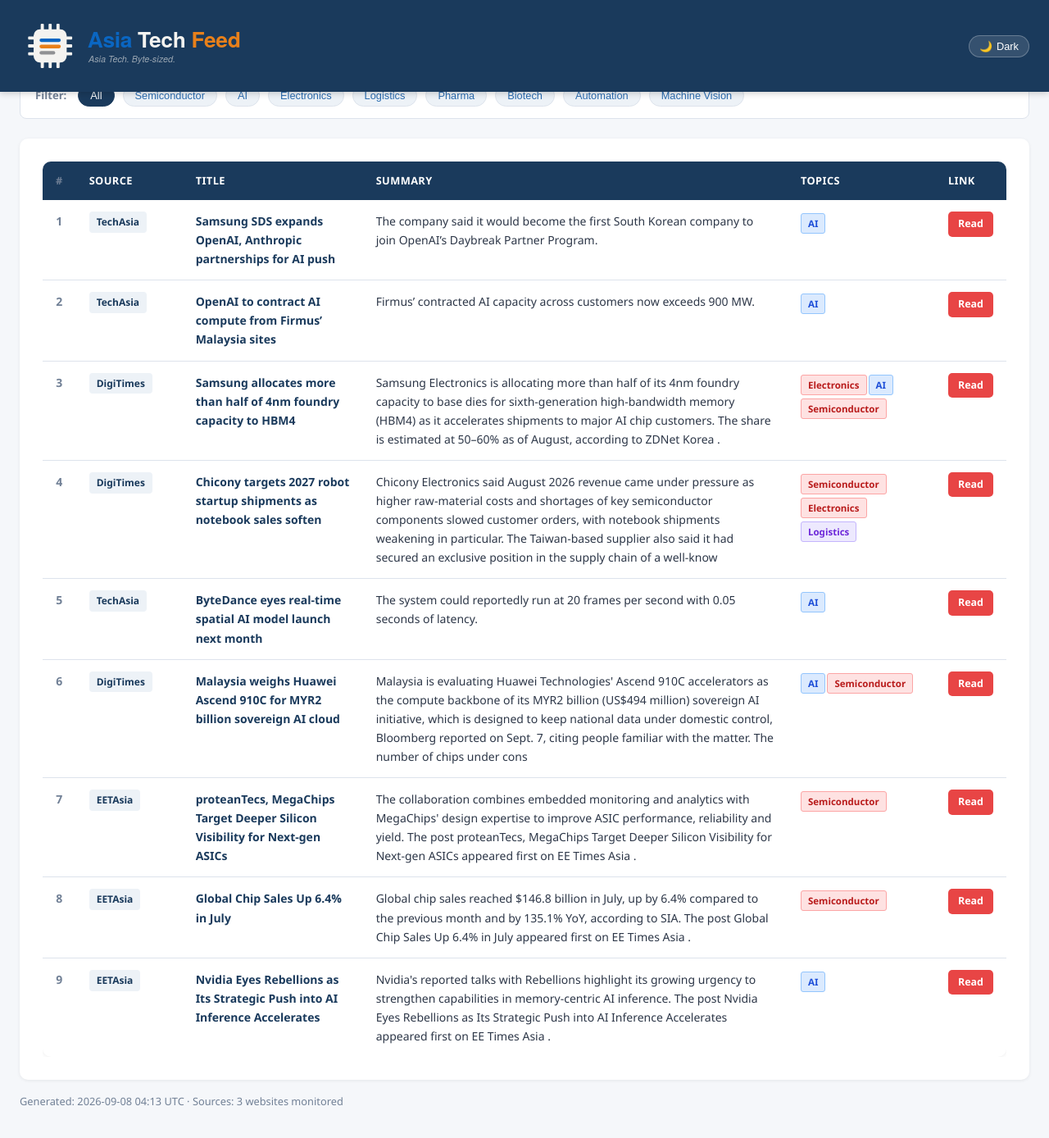
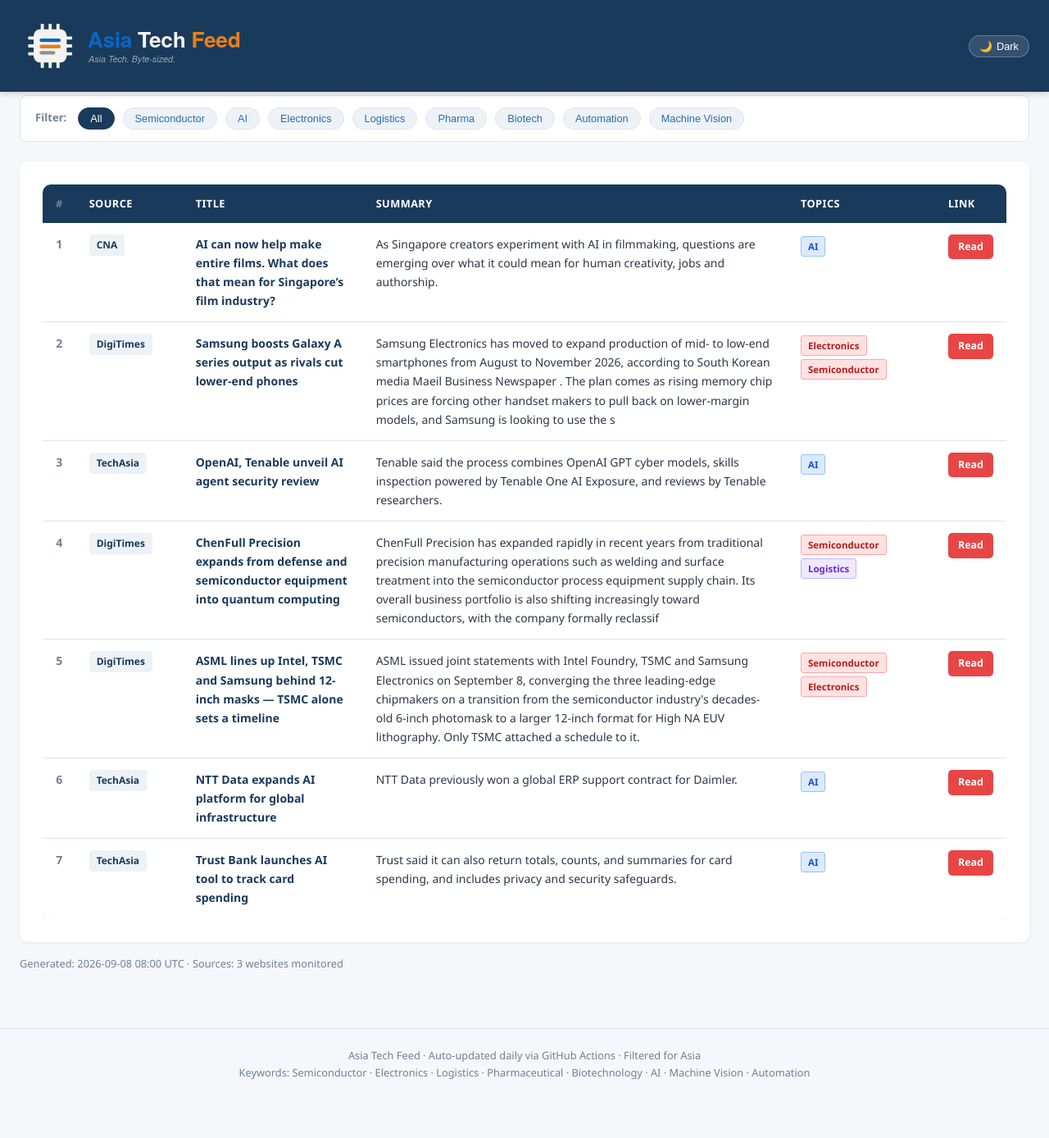
Before and after one commit to asiatechfeed/Asia-Tech-Feed, a Jekyll site: the page built from _posts/2026-09-08-asia-tech-news-digest.md, in a window 1280 px wide and 1400 px high, scrolled down 633 px. Shown: the top 1388 px of the window at 82% size. Built offline with Jekyll 4.4.1, drawn with Linux system fonts in a browser that asks for light colours; a script that is not in the unit is left out; after the commit the page ends 1974 px from its top, so only the background shows below that; some of the changed text lies outside the part shown.

Commit message:
📰 News digest 2026-09-08 (7 articles)

```diff
--- a/_posts/2026-09-08-asia-tech-news-digest.md
+++ b/_posts/2026-09-08-asia-tech-news-digest.md
@@ -1,16 +1,16 @@
 ---
 layout: post
 title: "Asia Tech News Digest - September 08, 2026"
-date: 2026-09-08 12:13:50 +0800
-articles_count: 9
+date: 2026-09-08 16:00:44 +0800
+articles_count: 7
 sources_count: 3
-sources: ["DigiTimes", "EETAsia", "TechAsia"]
+sources: ["CNA", "DigiTimes", "TechAsia"]
 csv_file: /assets/data/news-2026-09-08.tsv
-featured_title: "Samsung SDS expands OpenAI, Anthropic partnerships for AI push"
-featured_url: "https://www.techinasia.com/samsung-sds-expands-chatgpt-enterprise-client-base-in-korea"
-featured_source: "TechAsia"
-featured_summary: "The company said it would become the first South Korean company to join OpenAI\u2019s Daybreak Partner Program."
-featured_image: ""
+featured_title: "AI can now help make entire films. What does that mean for Singapore\u2019s film industry?"
+featured_url: "https://www.channelnewsasia.com/singapore/ai-films-what-does-it-mean-singapore-film-industry-6367711"
+featured_source: "CNA"
+featured_summary: "As Singapore creators experiment with AI in filmmaking, questions are emerging over what it could mean for human creativity, jobs and authorship."
+featured_image: "https://dam.mediacorp.sg/image/upload/s--BMj-TYe9--/c_fill,g_auto,h_676,w_1200/f_auto,q_auto/v1/mediacorp/cna/image/2026/09/07/pic-2-crooks.png?itok=mSl4E0YB"
 ---
 
 <table class="news-table">
@@ -27,75 +27,59 @@ featured_image: ""
 <tbody>
 <tr>
   <td class="col-num">1</td>
-  <td class="col-source"><span class="source-badge">TechAsia</span></td>
-  <td class="col-title"><span class="article-title">Samsung SDS expands OpenAI, Anthropic partnerships for AI push</span></td>
-  <td class="col-summary">The company said it would become the first South Korean company to join OpenAI’s Daybreak Partner Program.</td>
+  <td class="col-source"><span class="source-badge">CNA</span></td>
+  <td class="col-title"><span class="article-title">AI can now help make entire films. What does that mean for Singapore’s film industry?</span></td>
+  <td class="col-summary">As Singapore creators experiment with AI in filmmaking, questions are emerging over what it could mean for human creativity, jobs and authorship.</td>
   <td class="col-tags"><span class="tag ai">AI</span></td>
-  <td class="col-link"><a class="btn-link" href="https://www.techinasia.com/samsung-sds-expands-chatgpt-enterprise-client-base-in-korea" target="_blank" rel="noopener">Read</a></td>
+  <td class="col-link"><a class="btn-link" href="https://www.channelnewsasia.com/singapore/ai-films-what-does-it-mean-singapore-film-industry-6367711" target="_blank" rel="noopener">Read</a></td>
 </tr>
 <tr>
   <td class="col-num">2</td>
-  <td class="col-source"><span class="source-badge">TechAsia</span></td>
-  <td class="col-title"><span class="article-title">OpenAI to contract AI compute from Firmus’ Malaysia sites</span></td>
-  <td class="col-summary">Firmus’ contracted AI capacity across customers now exceeds 900 MW.</td>
-  <td class="col-tags"><span class="tag ai">AI</span></td>
-  <td class="col-link"><a class="btn-link" href="https://www.techinasia.com/nvidia-backed-australian-ai-firm-firmus-eyes-ipo-after-gpu-deal" target="_blank" rel="noopener">Read</a></td>
+  <td class="col-source"><span class="source-badge">DigiTimes</span></td>
+  <td class="col-title"><span class="article-title">Samsung boosts Galaxy A series output as rivals cut lower-end phones</span></td>
+  <td class="col-summary">Samsung Electronics has moved to expand production of mid- to low-end smartphones from August to November 2026, according to South Korean media Maeil Business Newspaper . The plan comes as rising memory chip prices are forcing other handset makers to pull back on lower-margin models, and Samsung is looking to use the s</td>
+  <td class="col-tags"><span class="tag semi">Electronics</span><span class="tag semi">Semiconductor</span></td>
+  <td class="col-link"><a class="btn-link" href="https://www.digitimes.com/news/a20260908PD225/samsung-production-galaxy-2026-shipments.html" target="_blank" rel="noopener">Read</a></td>
 </tr>
 <tr>
   <td class="col-num">3</td>
-  <td class="col-source"><span class="source-badge">DigiTimes</span></td>
-  <td class="col-title"><span class="article-title">Samsung allocates more than half of 4nm foundry capacity to HBM4</span></td>
-  <td class="col-summary">Samsung Electronics is allocating more than half of its 4nm foundry capacity to base dies for sixth-generation high-bandwidth memory (HBM4) as it accelerates shipments to major AI chip customers. The share is estimated at 50–60% as of August, according to ZDNet Korea .</td>
-  <td class="col-tags"><span class="tag semi">Electronics</span><span class="tag ai">AI</span><span class="tag semi">Semiconductor</span></td>
-  <td class="col-link"><a class="btn-link" href="https://www.digitimes.com/news/a20260908VL205/samsung-hbm4-capacity-4nm-hbm.html" target="_blank" rel="noopener">Read</a></td>
+  <td class="col-source"><span class="source-badge">TechAsia</span></td>
+  <td class="col-title"><span class="article-title">OpenAI, Tenable unveil AI agent security review</span></td>
+  <td class="col-summary">Tenable said the process combines OpenAI GPT cyber models, skills inspection powered by Tenable One AI Exposure, and reviews by Tenable researchers.</td>
+  <td class="col-tags"><span class="tag ai">AI</span></td>
+  <td class="col-link"><a class="btn-link" href="https://www.techinasia.com/cybersecurity-stocks-fall-anthropic-tool-sparks-ai-fears" target="_blank" rel="noopener">Read</a></td>
 </tr>
 <tr>
   <td class="col-num">4</td>
   <td class="col-source"><span class="source-badge">DigiTimes</span></td>
-  <td class="col-title"><span class="article-title">Chicony targets 2027 robot startup shipments as notebook sales soften</span></td>
-  <td class="col-summary">Chicony Electronics said August 2026 revenue came under pressure as higher raw-material costs and shortages of key semiconductor components slowed customer orders, with notebook shipments weakening in particular. The Taiwan-based supplier also said it had secured an exclusive position in the supply chain of a well-know</td>
-  <td class="col-tags"><span class="tag semi">Semiconductor</span><span class="tag semi">Electronics</span><span class="tag logis">Logistics</span></td>
-  <td class="col-link"><a class="btn-link" href="https://www.digitimes.com/news/a20260908PD208/chicony-2026-startup-robot-revenue.html" target="_blank" rel="noopener">Read</a></td>
+  <td class="col-title"><span class="article-title">ChenFull Precision expands from defense and semiconductor equipment into quantum computing</span></td>
+  <td class="col-summary">ChenFull Precision has expanded rapidly in recent years from traditional precision manufacturing operations such as welding and surface treatment into the semiconductor process equipment supply chain. Its overall business portfolio is also shifting increasingly toward semiconductors, with the company formally reclassif</td>
+  <td class="col-tags"><span class="tag semi">Semiconductor</span><span class="tag logis">Logistics</span></td>
+  <td class="col-link"><a class="btn-link" href="https://www.digitimes.com/news/a20260908PD219/equipment-quantum-computing-business-revenue-production.html" target="_blank" rel="noopener">Read</a></td>
 </tr>
 <tr>
   <td class="col-num">5</td>
-  <td class="col-source"><span class="source-badge">TechAsia</span></td>
-  <td class="col-title"><span class="article-title">ByteDance eyes real-time spatial AI model launch next month</span></td>
-  <td class="col-summary">The system could reportedly run at 20 frames per second with 0.05 seconds of latency.</td>
-  <td class="col-tags"><span class="tag ai">AI</span></td>
-  <td class="col-link"><a class="btn-link" href="https://www.techinasia.com/bytedance-releases-seedance-25-multiinput-ai-video" target="_blank" rel="noopener">Read</a></td>
+  <td class="col-source"><span class="source-badge">DigiTimes</span></td>
+  <td class="col-title"><span class="article-title">ASML lines up Intel, TSMC and Samsung behind 12-inch masks — TSMC alone sets a timeline</span></td>
+  <td class="col-summary">ASML issued joint statements with Intel Foundry, TSMC and Samsung Electronics on September 8, converging the three leading-edge chipmakers on a transition from the semiconductor industry's decades-old 6-inch photomask to a larger 12-inch format for High NA EUV lithography. Only TSMC attached a schedule to it.</td>
+  <td class="col-tags"><span class="tag semi">Semiconductor</span><span class="tag semi">Electronics</span></td>
+  <td class="col-link"><a class="btn-link" href="https://www.digitimes.com/news/a20260908VL208/tsmc-asml-12-inch-production-6-inch.html" target="_blank" rel="noopener">Read</a></td>
 </tr>
 <tr>
   <td class="col-num">6</td>
-  <td class="col-source"><span class="source-badge">DigiTimes</span></td>
-  <td class="col-title"><span class="article-title">Malaysia weighs Huawei Ascend 910C for MYR2 billion sovereign AI cloud</span></td>
-  <td class="col-summary">Malaysia is evaluating Huawei Technologies' Ascend 910C accelerators as the compute backbone of its MYR2 billion (US$494 million) sovereign AI initiative, which is designed to keep national data under domestic control, Bloomberg reported on Sept. 7, citing people familiar with the matter. The number of chips under cons</td>
-  <td class="col-tags"><span class="tag ai">AI</span><span class="tag semi">Semiconductor</span></td>
-  <td class="col-link"><a class="btn-link" href="https://www.digitimes.com/news/a20260908VL202/huawei-ascend-nvidia-technology-chips.html" target="_blank" rel="noopener">Read</a></td>
+  <td class="col-source"><span class="source-badge">TechAsia</span></td>
+  <td class="col-title"><span class="article-title">NTT Data expands AI platform for global infrastructure</span></td>
+  <td class="col-summary">NTT Data previously won a global ERP support contract for Daimler.</td>
+  <td class="col-tags"><span class="tag ai">AI</span></td>
+  <td class="col-link"><a class="btn-link" href="https://www.techinasia.com/ntt-data-ericsson-partner-expand-private-5g-physical-ai-apac" target="_blank" rel="noopener">Read</a></td>
 </tr>
 <tr>
   <td class="col-num">7</td>
-  <td class="col-source"><span class="source-badge">EETAsia</span></td>
-  <td class="col-title"><span class="article-title">proteanTecs, MegaChips Target Deeper Silicon Visibility for Next-gen ASICs</span></td>
-  <td class="col-summary">The collaboration combines embedded monitoring and analytics with MegaChips' design expertise to improve ASIC performance, reliability and yield. The post proteanTecs, MegaChips Target Deeper Silicon Visibility for Next-gen ASICs appeared first on EE Times Asia .</td>
-  <td class="col-tags"><span class="tag semi">Semiconductor</span></td>
-  <td class="col-link"><a class="btn-link" href="https://www.eetasia.com/proteantecs-megachips-target-deeper-silicon-visibility-for-next-gen-asics/" target="_blank" rel="noopener">Read</a></td>
-</tr>
-<tr>
-  <td class="col-num">8</td>
-  <td class="col-source"><span class="source-badge">EETAsia</span></td>
-  <td class="col-title"><span class="article-title">Global Chip Sales Up 6.4% in July</span></td>
-  <td class="col-summary">Global chip sales reached $146.8 billion in July, up by 6.4% compared to the previous month and by 135.1% YoY, according to SIA. The post Global Chip Sales Up 6.4% in July appeared first on EE Times Asia .</td>
-  <td class="col-tags"><span class="tag semi">Semiconductor</span></td>
-  <td class="col-link"><a class="btn-link" href="https://www.eetasia.com/global-chip-sales-up-6-4-in-july/" target="_blank" rel="noopener">Read</a></td>
-</tr>
-<tr>
-  <td class="col-num">9</td>
-  <td class="col-source"><span class="source-badge">EETAsia</span></td>
-  <td class="col-title"><span class="article-title">Nvidia Eyes Rebellions as Its Strategic Push into AI Inference Accelerates</span></td>
-  <td class="col-summary">Nvidia's reported talks with Rebellions highlight its growing urgency to strengthen capabilities in memory-centric AI inference. The post Nvidia Eyes Rebellions as Its Strategic Push into AI Inference Accelerates appeared first on EE Times Asia .</td>
+  <td class="col-source"><span class="source-badge">TechAsia</span></td>
+  <td class="col-title"><span class="article-title">Trust Bank launches AI tool to track card spending</span></td>
+  <td class="col-summary">Trust said it can also return totals, counts, and summaries for card spending, and includes privacy and security safeguards.</td>
   <td class="col-tags"><span class="tag ai">AI</span></td>
-  <td class="col-link"><a class="btn-link" href="https://www.eetasia.com/nvidia-eyes-rebellions-as-its-strategic-push-into-ai-inference-accelerates/" target="_blank" rel="noopener">Read</a></td>
+  <td class="col-link"><a class="btn-link" href="https://www.techinasia.com/fraud-claims-involving-digital-banks-rise-in-sg-reaching-1-9m" target="_blank" rel="noopener">Read</a></td>
 </tr>
 </tbody>
 </table>
```
Also changed, not shown: _data/seen_urls.json (+8 -1 lines), _digest_meta.json (+24 -24 lines), assets/data/news-2026-09-08.tsv (+7 -9 lines), assets/data/search-index.json.
